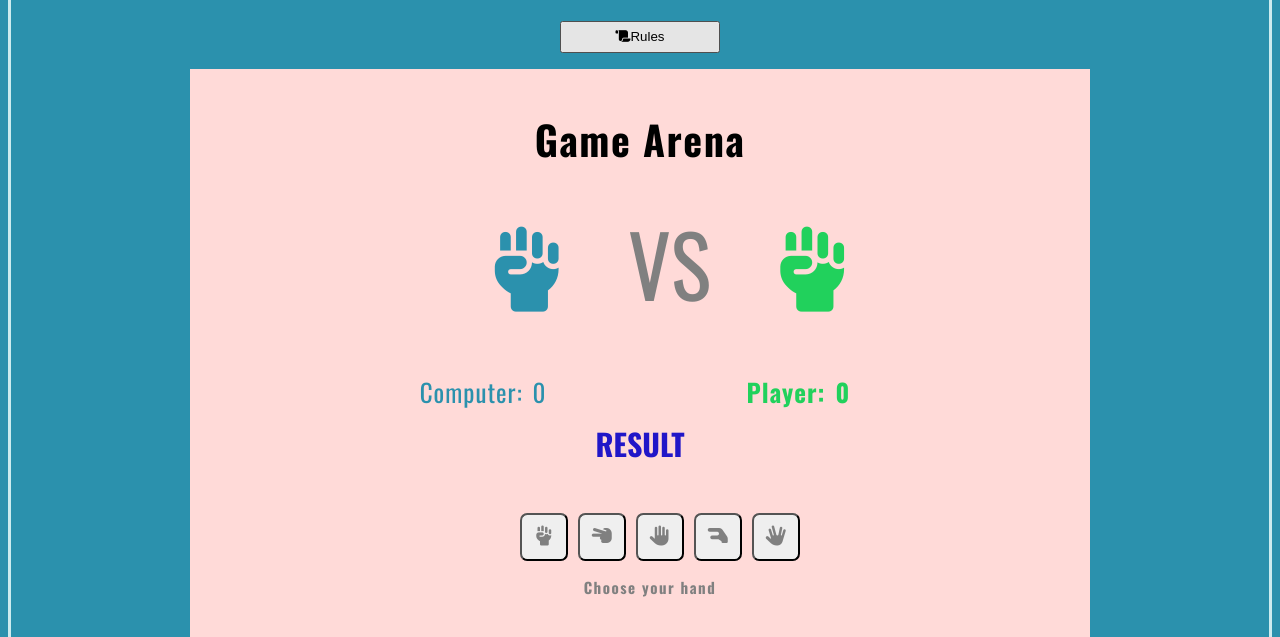
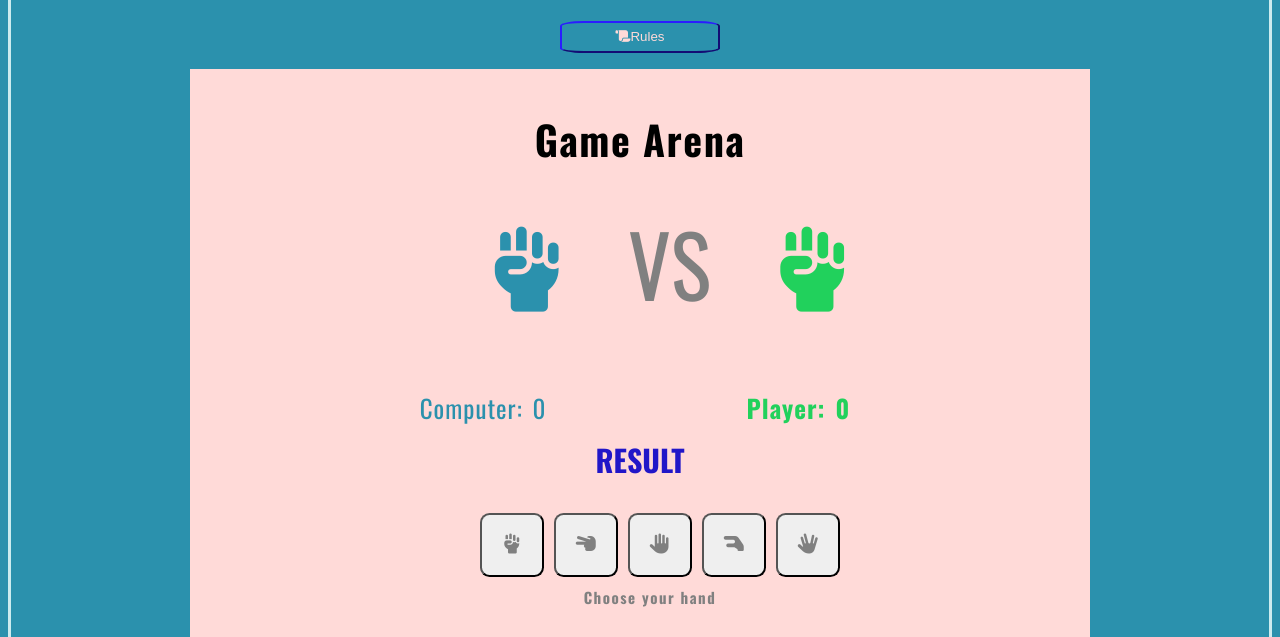
Before and after one commit to maxgray7-dev/RPSLS-game, a plain HTML site: page index.html in a window 1280 px wide. In both pictures the pointer is over the button "Rules". Shown: the part 163-800 px from the top of the page. Drawn offline with nearby package versions, Linux system fonts and the light colour scheme.

Commit message:
add hoover action to rules button

```diff
--- a/assets/css/style.css
+++ b/assets/css/style.css
@@ -74,9 +74,16 @@ button {
     font-size: 0.9rem;
     margin-bottom: 10%;
     border-radius: 0.5rem;
+}
+
+    #open-rules-btn:hover {
+        color: #FFDAD8;
+        border-color: #2116c8;
+        background-color: #2B91AD;
+        border-radius:15%;
+    }
 
 
-}
 
 /*  SETTINGS FOR HANDS */
 
@@ -360,7 +367,7 @@ h2 {
     height:3rem;
     border-radius: 15%;
     width: 3rem;
-    height: 2rem;
+    height: 3rem;
     }
 
 }
@@ -401,14 +408,9 @@ h2 {
             margin: 12rem 5px;
             justify-items: center;
             border-radius: 15%;
-            width: 3rem;
-            height: 3rem;
+            width: 4rem;
+            height: 4rem;
         }
-
-
-
-
-
 
     /*options area*/
    .options {
```
